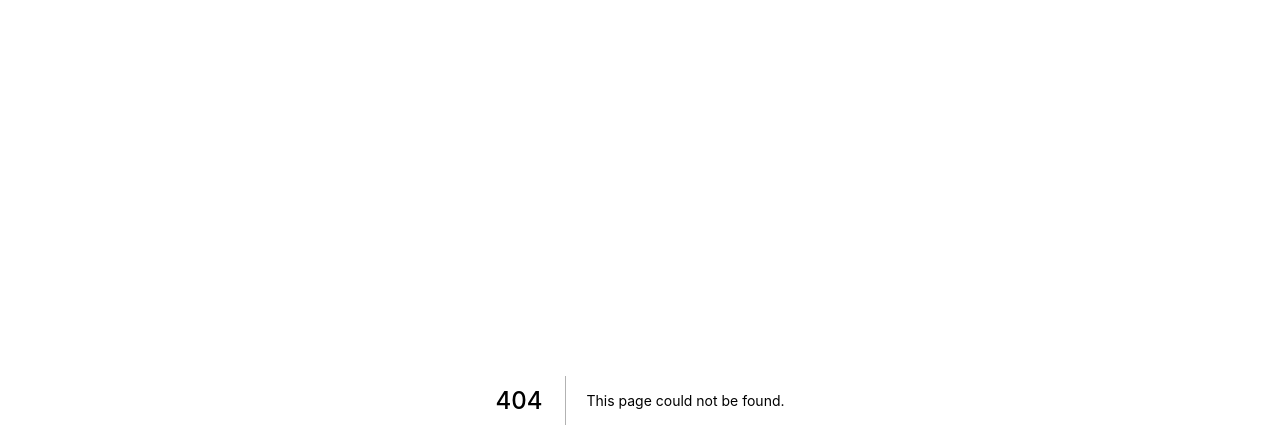
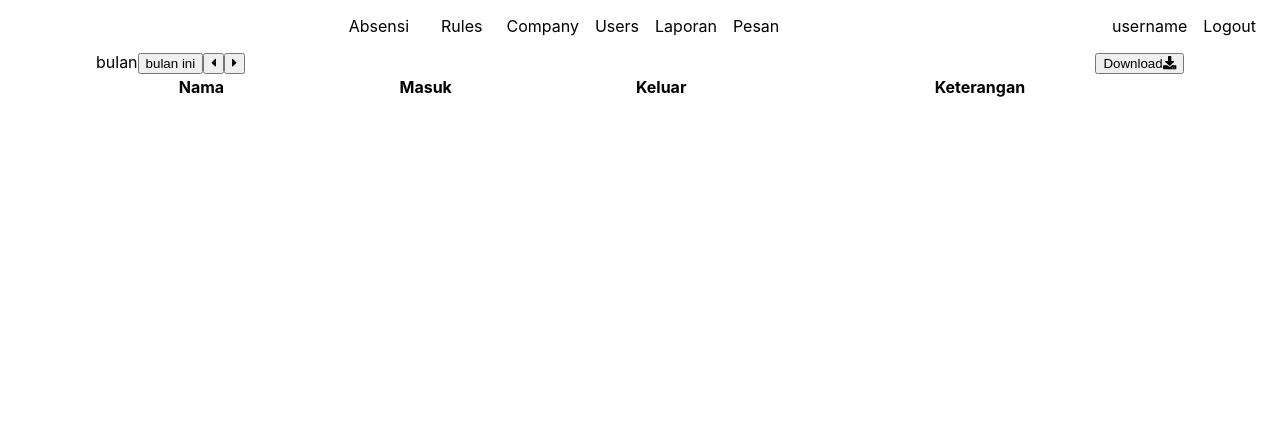
Before and after one commit to miridium-electrode/erp, a Next.js app in the folder web/: page /employees/attendance/hr/report in a window 1280 px wide. Before the commit this address had no page. Shown: the top 448 px of the page. Built offline with nearby package versions, Linux system fonts and the light colour scheme.

Commit message:
employees/attendance/hr/report page code

```diff
--- /dev/null
+++ b/web/pages/employees/attendance/hr/report/index.tsx
@@ -0,0 +1,52 @@
+import Background from '@components/background';
+import Navbar from '@components/navbar/employees/attendance/hr';
+import Container from '@components/container/employees/attendance/hr/report';
+import styles from './styles.module.scss';
+import { FontAwesomeIcon } from "@fortawesome/react-fontawesome";
+import { faCaretRight, faCaretLeft, faDownload } from "@fortawesome/free-solid-svg-icons";
+
+/**
+ * employees/attendance/hr/report page
+ * @returns
+ */
+function Report(){
+	return(
+		<Background>
+			<Navbar />
+			<Container>
+				<div className={styles.topmenu}>
+					<div className={styles.tmleft}>
+						<span>bulan</span>
+						<button>
+							bulan ini
+						</button>
+						<button>
+							<FontAwesomeIcon icon={faCaretLeft} />
+						</button>
+						<button>
+							<FontAwesomeIcon icon={faCaretRight} />
+						</button>
+					</div>
+					<div className={styles.tmright}>
+						<button>
+							Download
+							<FontAwesomeIcon icon={faDownload} />
+						</button>
+					</div>
+				</div>
+
+				<table>
+					<tr>
+						<th>Nama</th>
+						<th>Masuk</th>
+						<th>Keluar</th>
+						<th>Keterangan</th>
+					</tr>
+				</table>
+			</Container>
+		</Background>
+	);
+}
+
+
+export default Report;
--- /dev/null
+++ b/web/pages/employees/attendance/hr/report/styles.module.scss
@@ -0,0 +1,9 @@
+.topmenu {
+	display: inline;
+	.tmleft {
+		float: left;
+	}
+	.tmright {
+		float: right;
+	}
+}
```
